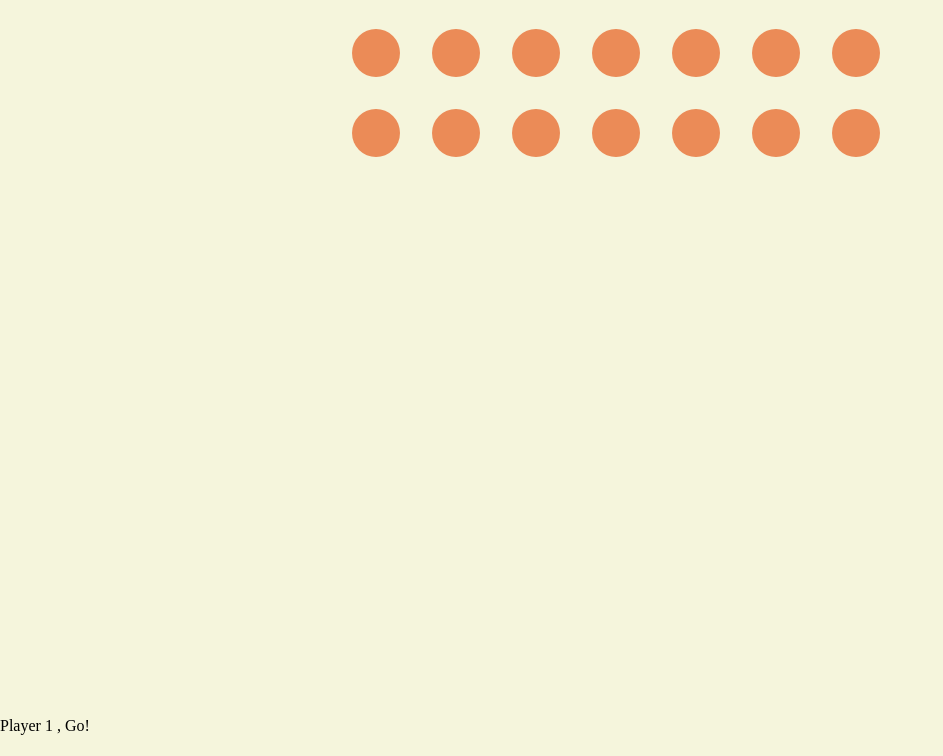
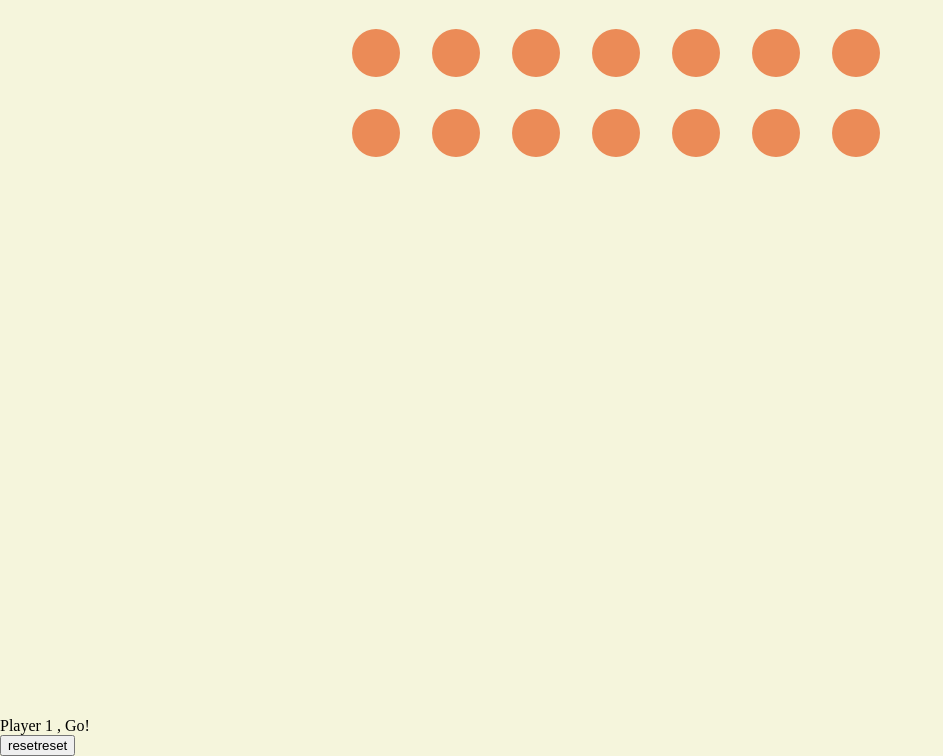
Before and after one commit to jcaputo44/connectFour, a plain HTML site: page index.html in a window 1280 px wide. Shown: the part 486-1242 px from the top of the page, without its empty margins (0-943 px from the left). Before the commit the page ends 1221 px from the top, so only its background shows below. Drawn offline with Linux system fonts and the light colour scheme.

Commit message:
again again

```diff
--- a/index.html
+++ b/index.html
@@ -68,8 +68,8 @@
 <!--
     <h2 class="container1">player 1</h2> -->
     <footer>Player 1&nbsp, Go!&nbsp</footer>
-    <!-- <article>
-        <button id="reset-btn">reset</button>
-    </article>  -->
+    <article>
+        <button id="reset-btn">resetreset</button>
+    </article>
 </body>
 </html>
```
